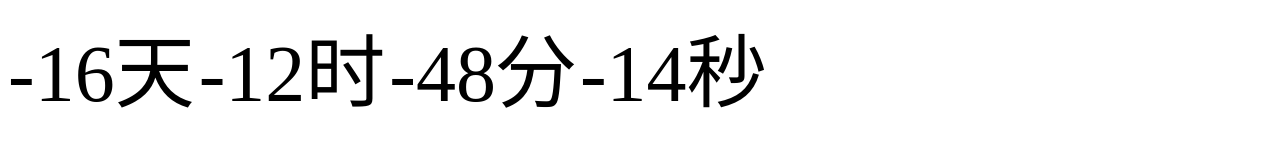
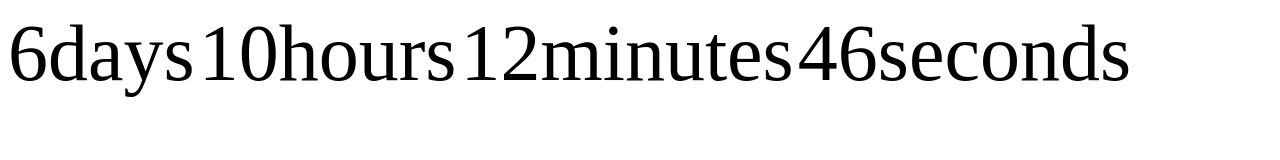
Before and after one commit to Safety-Hammer/square.github.io, a plain HTML site: page 1000.html in a window 1280 px wide. Drawn offline with Linux system fonts and the light colour scheme.

Commit message:
Update 1000.html

```diff
--- a/1000.html
+++ b/1000.html
@@ -15,7 +15,7 @@
 </DIV>
 <script type="text/javascript">
 function getRTime(){
-var EndTime= new Date('2021/11/18 10:00:00'); //截止时间
+var EndTime= new Date('2021/12/10 8:00:00'); //截止时间
 var NowTime = new Date();
 var t =EndTime.getTime() - NowTime.getTime();
 /*var d=Math.floor(t/1000/60/60/24);
@@ -31,10 +31,10 @@ var h=Math.floor(t/1000/60/60%24);
 var m=Math.floor(t/1000/60%60);
 var s=Math.floor(t/1000%60);
 
-document.getElementById("t_d").innerHTML = d + "天";
-document.getElementById("t_h").innerHTML = h + "时";
-document.getElementById("t_m").innerHTML = m + "分";
-document.getElementById("t_s").innerHTML = s + "秒";
+document.getElementById("t_d").innerHTML = d + "days";
+document.getElementById("t_h").innerHTML = h + "hours";
+document.getElementById("t_m").innerHTML = m + "minutes";
+document.getElementById("t_s").innerHTML = s + "seconds";
 }
 setInterval(getRTime,1000);
 </script>
```
